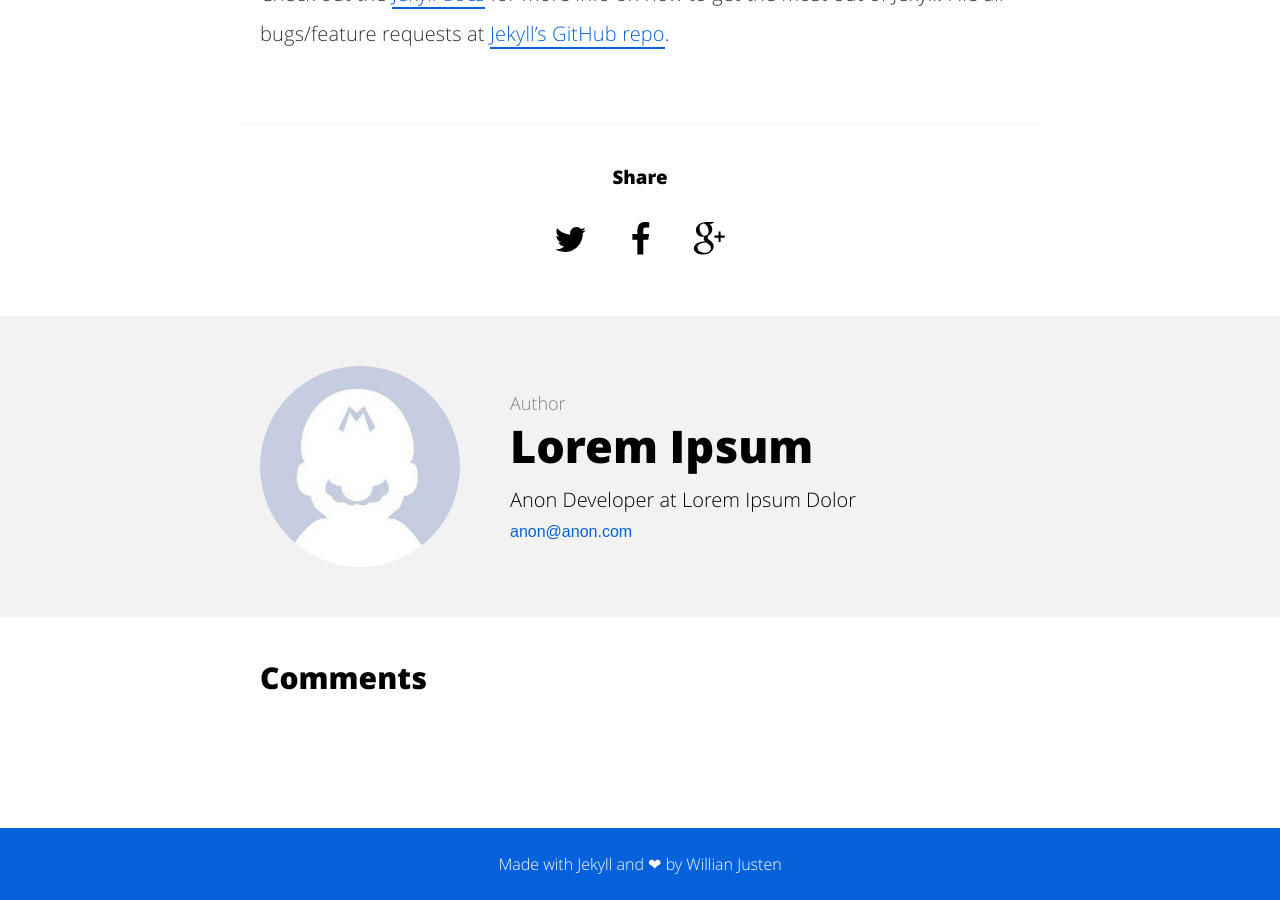
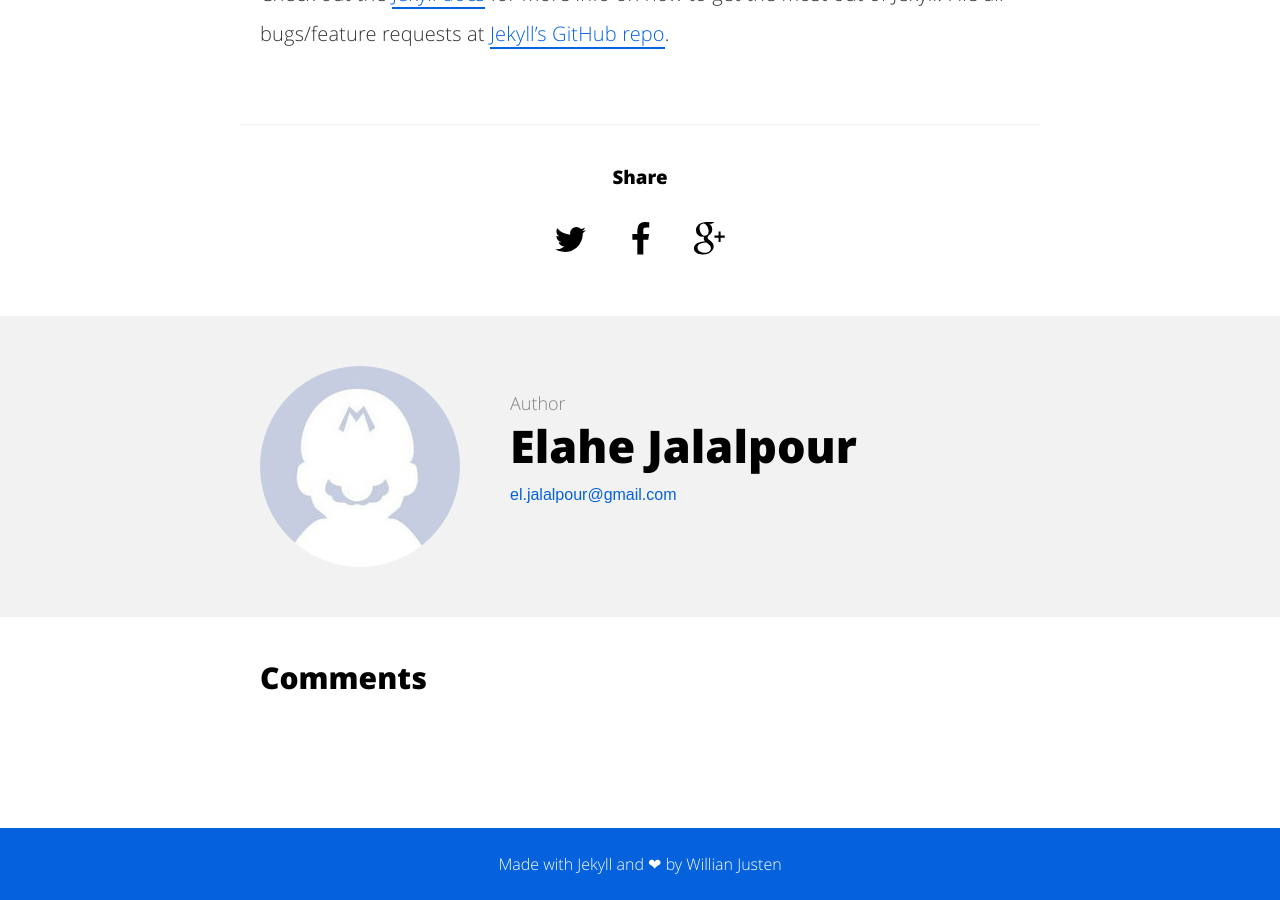
Before and after one commit to eljalalpour/elahejalalpour.github.io, a Jekyll site: the page built from _posts/2015-08-04-welcome-to-jekyll.md, in a window 1280 px wide and 900 px high, scrolled down 1462 px. Built offline with Jekyll 4.4.1, drawn with Linux system fonts in a browser that asks for light colours; comment, search, counter and statistics services are not loaded.

Commit message:
Personalizing part #1.

```diff
--- a/_config.yml
+++ b/_config.yml
@@ -1,17 +1,17 @@
 # Site settings
-description: A blog about lorem ipsum dolor sit amet
+description: A blog about Elahe Jalalpour
 baseurl: "" # the subpath of your site, e.g. /blog/
-url: "http://localhost:3000" # the base hostname & protocol for your site
+url: "https://elahejalalpour.github.io" # the base hostname & protocol for your site
 
 # User settings
-username: Lorem Ipsum
-user_description: Anon Developer at Lorem Ipsum Dolor
-user_title: Anon Developer
-email: anon@anon.com
-twitter_username: lorem_ipsum
-github_username:  lorem_ipsum
-gplus_username:  lorem_ipsum
-disqus_username: lorem_ipsum
+username: Elahe Jalalpour
+user_description:
+user_title:
+email: el.jalalpour@gmail.com
+twitter_username: elahejalalpoor
+github_username:  elahejalalpour
+gplus_username:  el.jalalpour
+disqus_username:
 
 # Build settings
 markdown: kramdown
```
Also changed, not shown: Readme.md (deleted).
